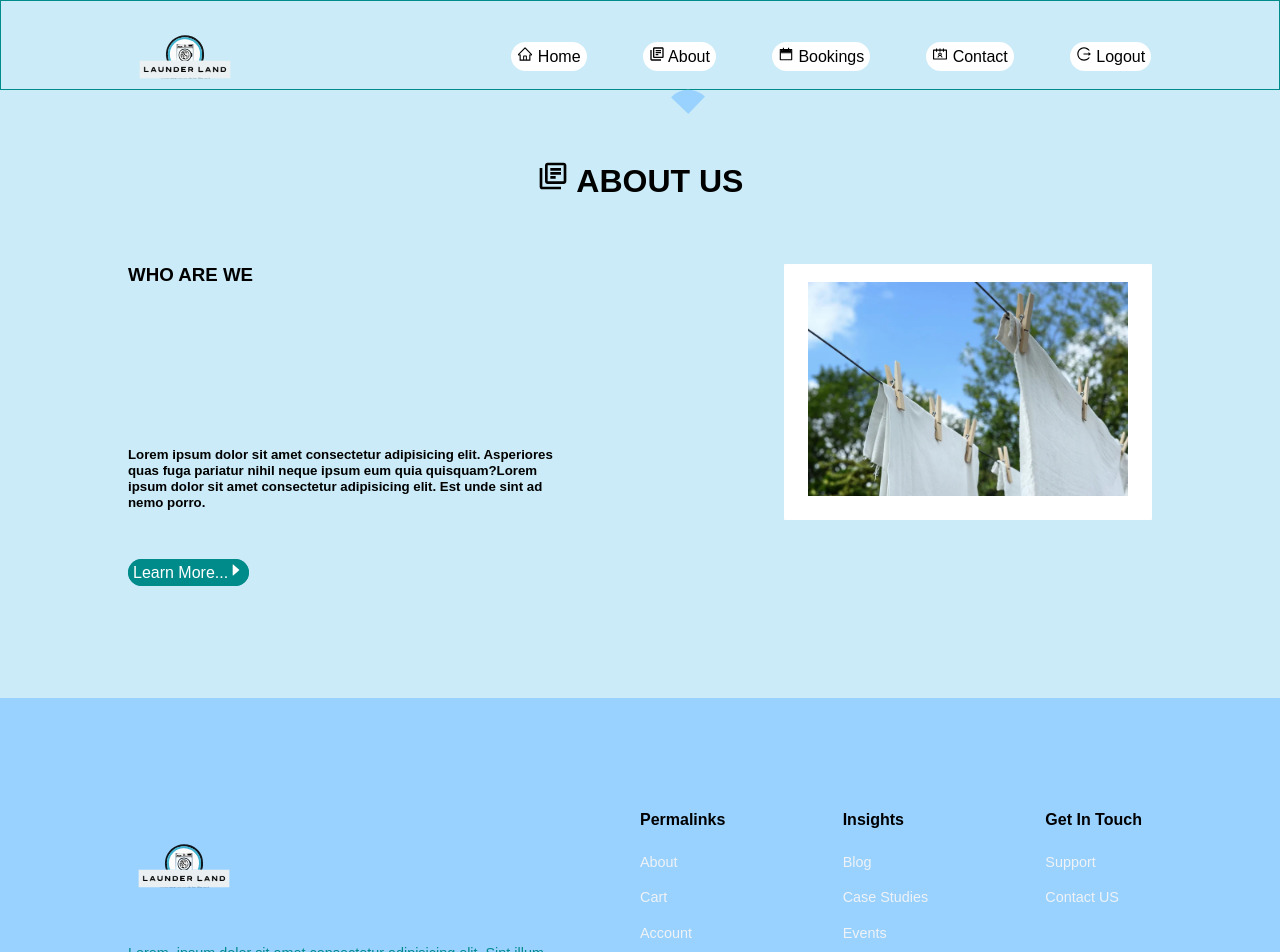
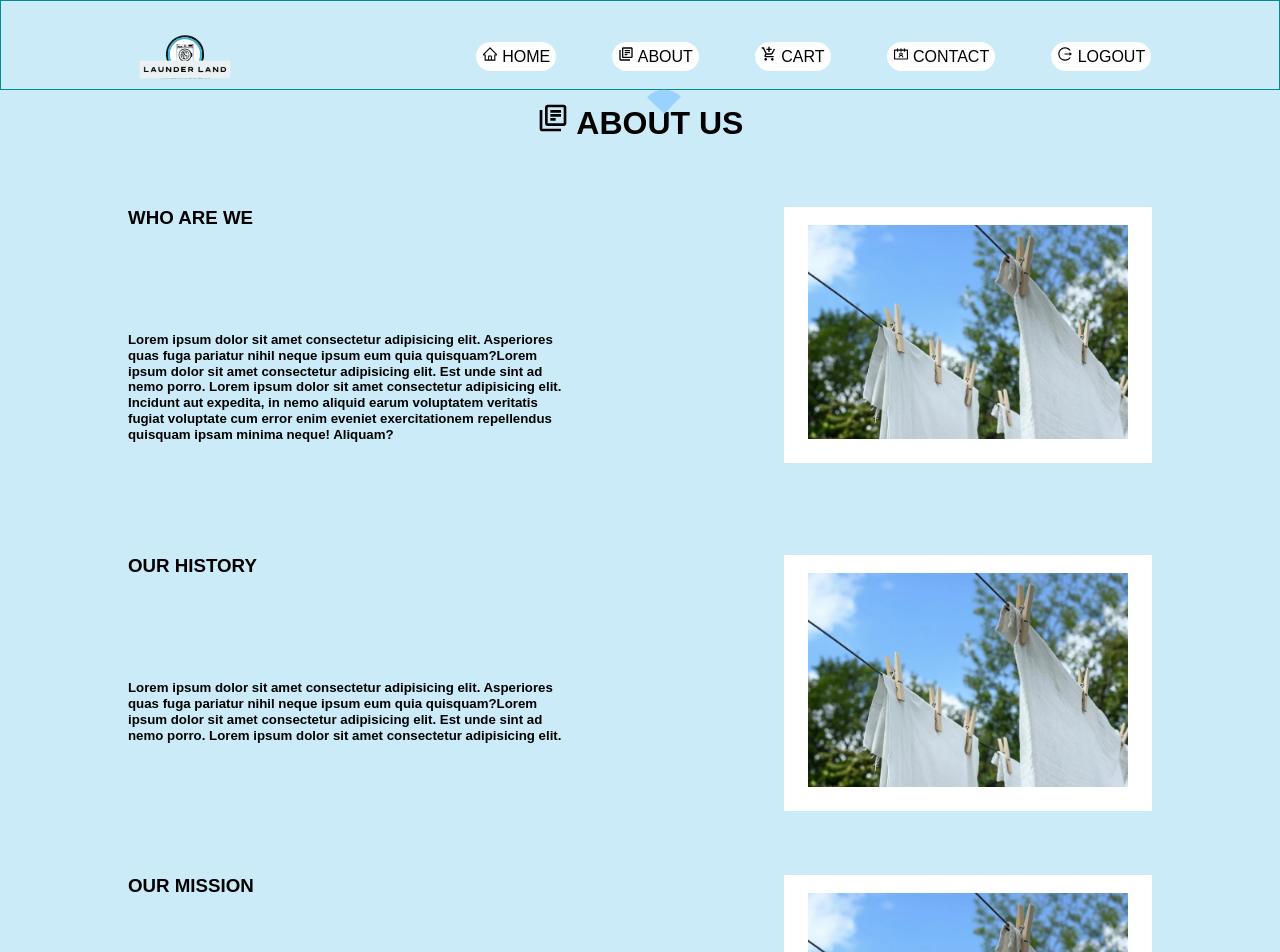
Before and after one commit to Thafsal/launder_land, a React (Create React App) app: page /about in a window 1280 px wide. Shown: the top 952 px of the page. Built offline with nearby package versions, Linux system fonts and the light colour scheme.

Commit message:
added new section in about page

```diff
--- /dev/null
+++ b/src/components/About/About.jsx
@@ -0,0 +1,73 @@
+import React from "react";
+import { MdOutlineLibraryBooks } from "react-icons/md";
+import abt from '../../images/s.jpg'
+
+
+
+const About = () => {
+  return (
+    <section className="about">
+      <div className="container about__container">
+        <div className="about__header">
+          <h2>
+            <MdOutlineLibraryBooks /> ABOUT US
+          </h2>
+        </div>
+        <div className="about__wrapper">
+          <div>
+            <h3>WHO ARE WE</h3>
+            <h5 className="about__content">
+              Lorem ipsum dolor sit amet consectetur adipisicing elit.
+              Asperiores quas fuga pariatur nihil neque ipsum eum quia
+              quisquam?Lorem ipsum dolor sit amet consectetur adipisicing elit.
+              Est unde sint ad nemo porro. Lorem ipsum dolor sit amet
+              consectetur adipisicing elit. Incidunt aut expedita, in nemo
+              aliquid earum voluptatem veritatis fugiat voluptate cum error enim
+              eveniet exercitationem repellendus quisquam ipsam minima neque!
+              Aliquam?
+            </h5>
+          </div>
+          <div className="box">
+            <span>
+              <img src={abt} alt="logo" />
+            </span>
+          </div>
+        </div>
+        <div className="about__wrapper">
+          <div>
+            <h3>OUR HISTORY</h3>
+            <h5 className="about__content">
+              Lorem ipsum dolor sit amet consectetur adipisicing elit.
+              Asperiores quas fuga pariatur nihil neque ipsum eum quia
+              quisquam?Lorem ipsum dolor sit amet consectetur adipisicing elit.
+              Est unde sint ad nemo porro. Lorem ipsum dolor sit amet
+              consectetur adipisicing elit.
+            </h5>
+          </div>
+          <div className="box">
+            <span>
+              <img src={abt} alt="logo" />
+            </span>
+          </div>
+        </div>
+        <div className="about__wrapper">
+          <div>
+            <h3>OUR MISSION</h3>
+            <h5 className="about__content">
+              Lorem ipsum dolor sit amet consectetur adipisicing elit.
+              Asperiores quas fuga pariatur nihil neque ipsum eum quia
+              quisquam?
+            </h5>
+          </div>
+          <div className="box">
+            <span>
+              <img src={abt} alt="logo" />
+            </span>
+          </div>
+        </div>
+      </div>
+    </section>
+  );
+};
+
+export default About;
--- a/src/components/About/AboutPage.css
+++ b/src/components/About/AboutPage.css
@@ -1,5 +1,5 @@
 .about ,.about__content{
-    margin-top: 10rem;
+    margin-top: 6.4rem;
   }
   .about__container {
     align-items: center;
@@ -39,8 +39,8 @@
   height: 16rem;
 }
 .box:hover {
-  background: transparent;
-  border-color: rgba(128, 128, 128, 0.539);
+  background:transparent;
+  border-color: rgb(255, 255, 255);
   cursor: default;
 }
 
@@ -59,7 +59,7 @@
   transition: var(--transition);
 }
 .box:hover span {
-  background:  rgba(128, 128, 128, 0.539);
+  background: transparent;
   color: var(--color-gray-600);
 }
 
--- a/src/components/Footer/FooterPage.css
+++ b/src/components/Footer/FooterPage.css
@@ -22,7 +22,7 @@ footer {
 }
 .footer__container article h4 {
   margin-bottom: 0.6rem;
-    font-size: 1rem;
+  font-size: 0.9rem;
 }
 
 .footer__socials {
@@ -53,3 +53,28 @@ footer {
   border-top: 2px solid var(--color-primary-variant);
   margin-top: 5rem;
 }
+
+/* ==================== MEDIA QUERIES mediume devices ================= */
+@media screen and (max-width: 1024px) {
+  .footer__container {
+    grid-template-columns: 1fr 1fr;
+    gap: 4rem;
+  }
+}
+
+/* ==================== MEDIA QUERIES small devices ================= */
+@media screen and (max-width: 600px) {
+  footer {
+    margin-top: 7rem;
+  }
+  .footer__container {
+    grid-template-columns: 1fr;
+    gap: 3rem;
+  }
+  .footer__container article {
+    align-items: center;
+  }
+  .footer__container article p {
+    text-align: center;
+  }
+}
--- a/src/components/Footer/FooterPage.jsx
+++ b/src/components/Footer/FooterPage.jsx
@@ -27,7 +27,7 @@ const FooterPage = () => {
           </div>
         </article>
         <article>
-            <h4>Permalinks</h4>
+            <h4>Userfull Links</h4>
             <Link to="/about">About</Link>
             <Link to="/plans">Cart</Link>
             <Link to="/account">Account</Link>
--- a/src/components/Routing/Routing.jsx
+++ b/src/components/Routing/Routing.jsx
@@ -1,10 +1,11 @@
 import React from 'react';
 import Home from "../Home/HomePage";
-import About from "../About/AboutPage";
+import AboutPage from "../About/AboutPage";
 import Login from "../Login/Login";
 import Logout from "../Logout/Logout";
 import Bookings from "../Bookings/BookingPage";
 import Contact from "../Contact/ContactPage";
+import About from '../About/About';
 import { Route, Routes } from "react-router-dom";
 
 const Routing = () => {
@@ -13,6 +14,7 @@ const Routing = () => {
     <Routes>
       <Route exact path="/login" element={<Login />} />
       <Route exact path="/" element={<Home />} />
+      <Route exact path="/aboutPage" element={<AboutPage />} />
       <Route exact path="/about" element={<About />} />
       <Route exact path="/booking" element={<Bookings />} />
       <Route exact path="/contact" element={<Contact />} />
--- a/src/data.js
+++ b/src/data.js
@@ -1,29 +1,29 @@
-import {AiOutlineHome ,AiTwotoneCalendar ,AiOutlineContacts, AiOutlineLogout} from 'react-icons/ai';
-import {MdOutlineLibraryBooks} from 'react-icons/md';
+import {AiOutlineHome  ,AiOutlineContacts, AiOutlineLogout} from 'react-icons/ai';
+import {MdOutlineAddShoppingCart, MdOutlineLibraryBooks} from 'react-icons/md';
 
 export const links = [
     {
-        name: "Home",
+        name: "HOME",
         icon: <AiOutlineHome/>,
         path: '/'
     },
     {
-        name: "About",
+        name: "ABOUT",
         icon: <MdOutlineLibraryBooks/>,
         path: '/about'
     },
     {
-        name: "Bookings",
-        icon: <AiTwotoneCalendar/>,
+        name: "CART",
+        icon: <MdOutlineAddShoppingCart/>,
         path: '/bookings'
     },
     {
-        name: "Contact",
+        name: "CONTACT",
         icon: <AiOutlineContacts/>,
         path: '/contact'
     },
     {
-        name: "Logout",
+        name: "LOGOUT",
         icon: <AiOutlineLogout/>,
         path: '/logout'
     }
--- a/src/index.css
+++ b/src/index.css
@@ -68,6 +68,7 @@ img {
   display: block;
   object-fit: cover;
   width: 100%;
+
 }
 
 .btn {
```
Also changed, not shown: src/images/history.png (added), src/images/mission.jpg (added). Lines whose indentation alone changed are shown as unchanged.
